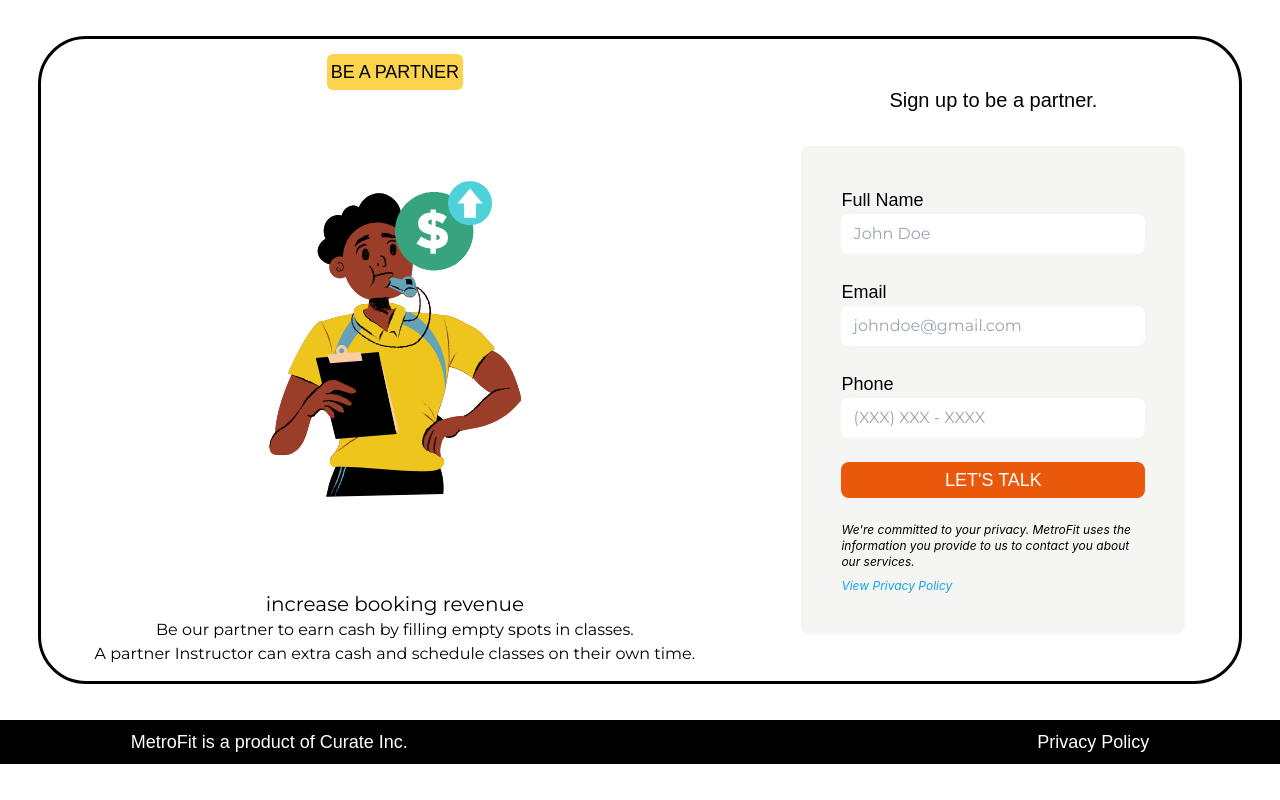
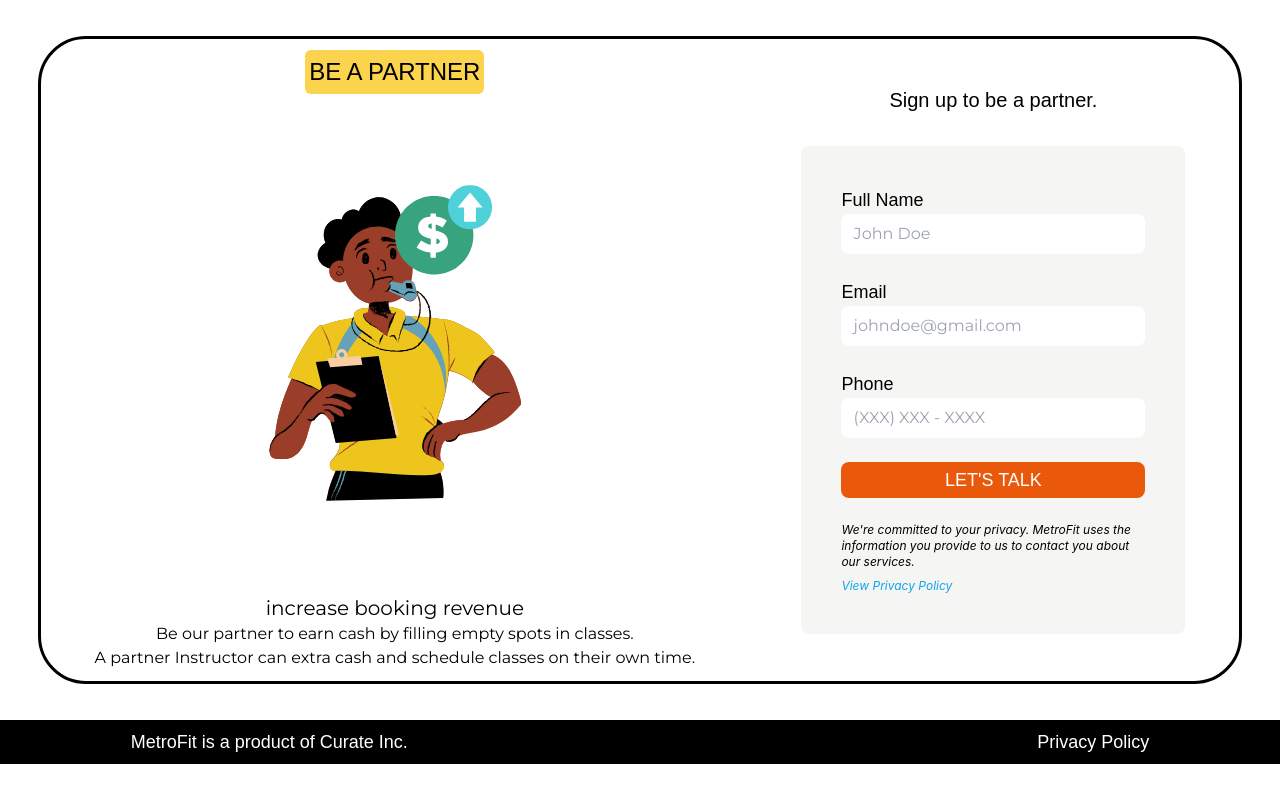
Before and after one commit to sweetmangoes/landing-page, a Next.js app in the folder metrofit-landing/: page /partner in a window 1280 px wide. Built offline with nearby package versions, Linux system fonts and the light colour scheme; a web font is replaced by a local one.

Commit message:
fixed spelling

```diff
--- a/metrofit-landing/components/Member.js
+++ b/metrofit-landing/components/Member.js
@@ -17,7 +17,7 @@
                            lg:text-3xl lg:w-1/3
                            xl:text-2xl">
 
-            BE A PARTNER
+            Join Waitlist
             </Link>
            </div>
         </div>
--- a/metrofit-landing/pages/partner/index.js
+++ b/metrofit-landing/pages/partner/index.js
@@ -6,7 +6,7 @@
     <div className="bg-white w-full flex flex-row items-center justify-evenly lg:h-[90vh]">
       <div className="border-[3px] rounded-[3rem] border-black h-[90%] w-[94%] flex justify-around">
         <div className="flex flex-col items-center justify-center">
-          <h1 className="text-black font-monomaniac bg-amber-300 rounded-md text-lg p-1">
+          <h1 className="text-black font-monomaniac bg-amber-300 rounded-md text-[1.5rem] p-1">
             BE A PARTNER
           </h1>
           <img className="" src='/images/partnerlogo.svg'></img>
```
